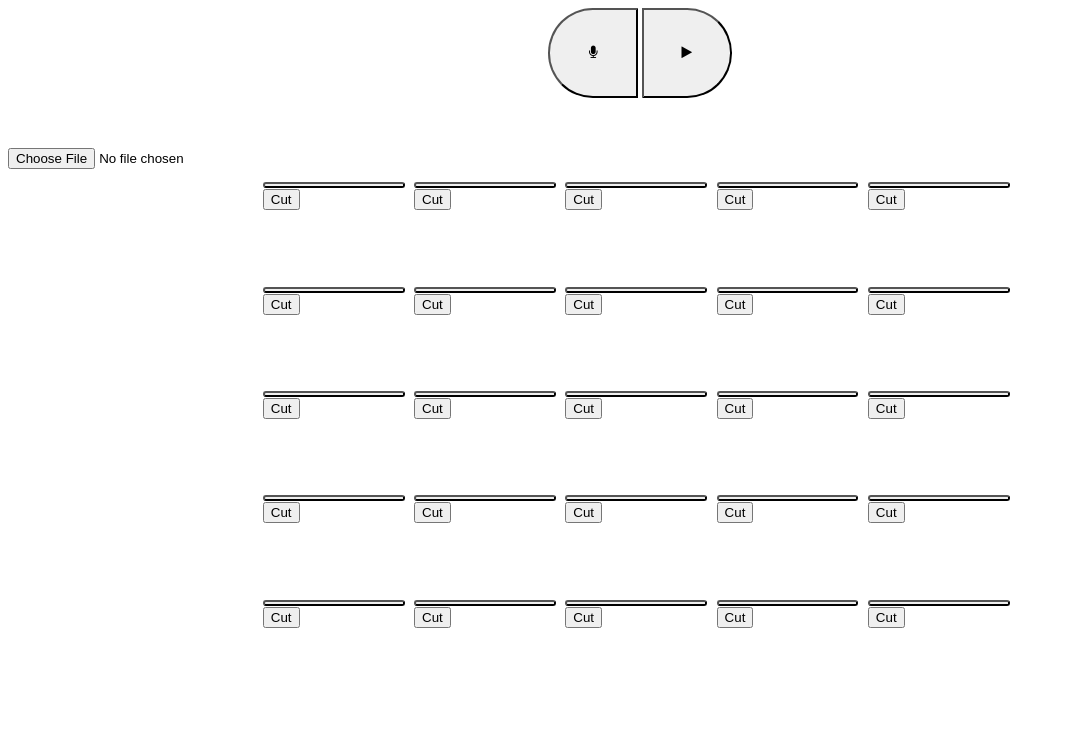
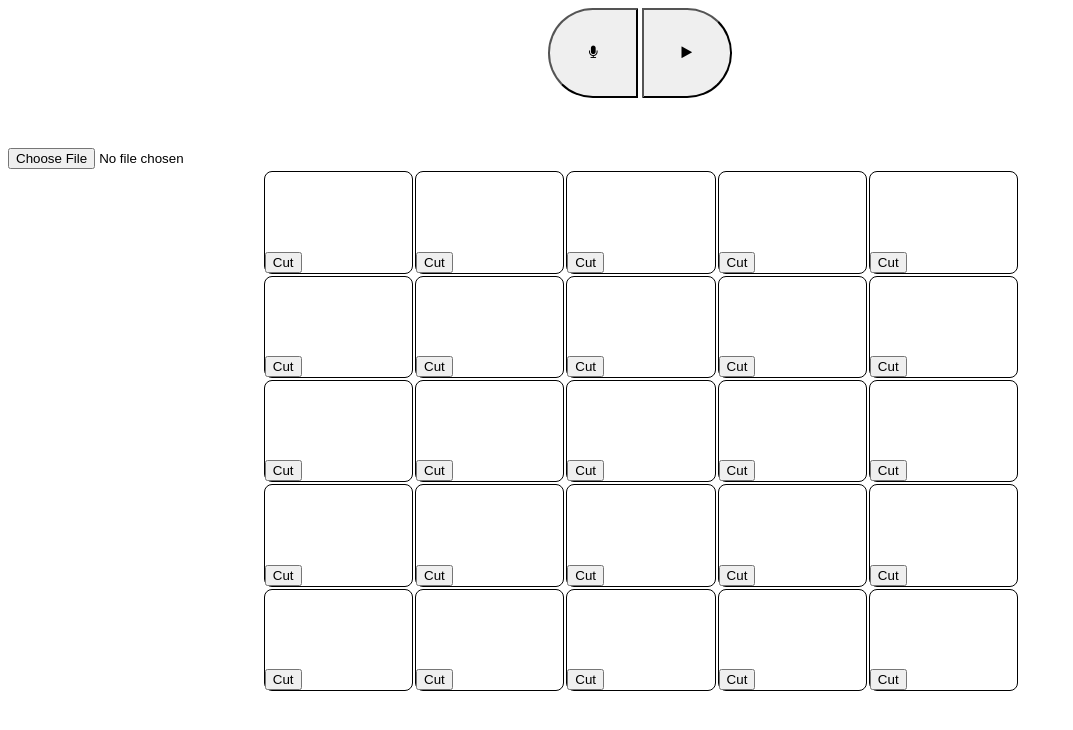
Before and after one commit to bnidevs/taptrap, a plain HTML site: page public/index.html in a window 1280 px wide. Shown: the whole page, without its empty margins (0-1073 px from the left). Drawn offline with nearby package versions, Linux system fonts and the light colour scheme.

Commit message:
fix mode button appearance and change sound button to div

```diff
--- a/public/js/index.js
+++ b/public/js/index.js
@@ -10,6 +10,12 @@ $(function() {
 
 	//id is 0 to width*height
 	function handleGrid(event, id) {
+		console.log(event.target.tagName);
+
+		if(event.target.tagName !== "DIV"){
+			return;
+		}
+
 		console.log("clicked on cell", id);
 		console.log(event);
 
@@ -32,6 +38,14 @@ $(function() {
 		event.target.innerHTML = t;
 	}
 
+	function changeButton(event, id){
+		if(event.target.className !== "red"){
+
+		}
+
+		$(event.target).toggleClass("red");
+	}
+
 
 	//TODO could change table to css grid?
 
@@ -40,7 +54,7 @@ $(function() {
 
 		for (var j = 0; j < gridWidth; j++) {
 
-			var button = $("<button class='btbtn' />");
+			var button = $("<div class='btbtn'></div>");
 			var id = i*gridHeight + j;
 
 			var md_button = $("<button class='mdbtn'>Cut</button>");
@@ -62,9 +76,8 @@ $(function() {
 
 			md_button.click(md_func(id));
 
-			row.append(button);
-			row.append(md_button);
-			row.append($("<td/>"));
+			button.append(md_button);
+			row.append($("<td/>").html(button));
 
 		}
 
--- a/public/style.css
+++ b/public/style.css
@@ -3,8 +3,11 @@ button:focus {
 }
 
 .btbtn{
+  position: relative;
+  border-style: solid;
   border-radius: 8px;
   border-color: black;
+  border-width: 1px;
   color:darkgray;
 
   width: 100%;
@@ -13,7 +16,12 @@ button:focus {
 
 .mdbtn{
   margin-top: auto;
-  margin-bottom: 0px
+  margin-bottom: 0px;
+
+  vertical-align: bottom;
+
+  position: absolute;
+  bottom: 0;
 }
 
 #grid td {
```
